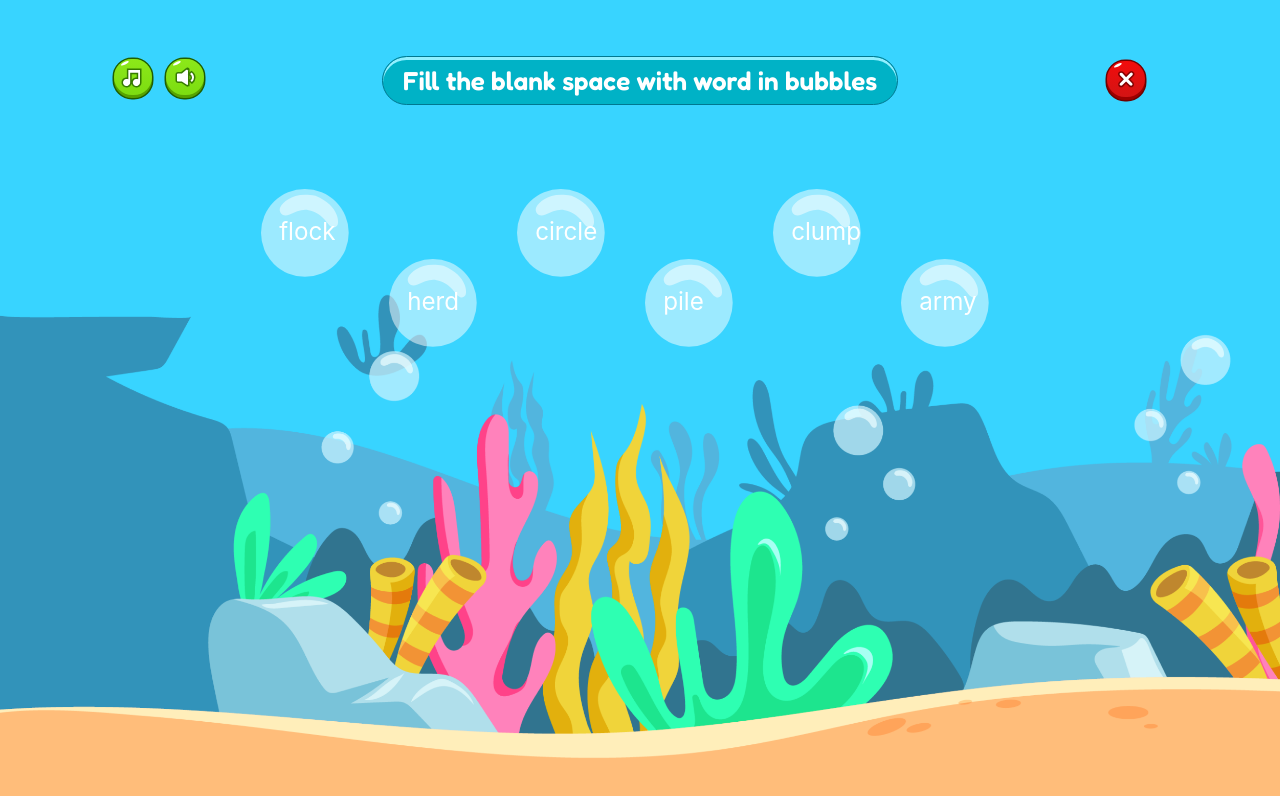
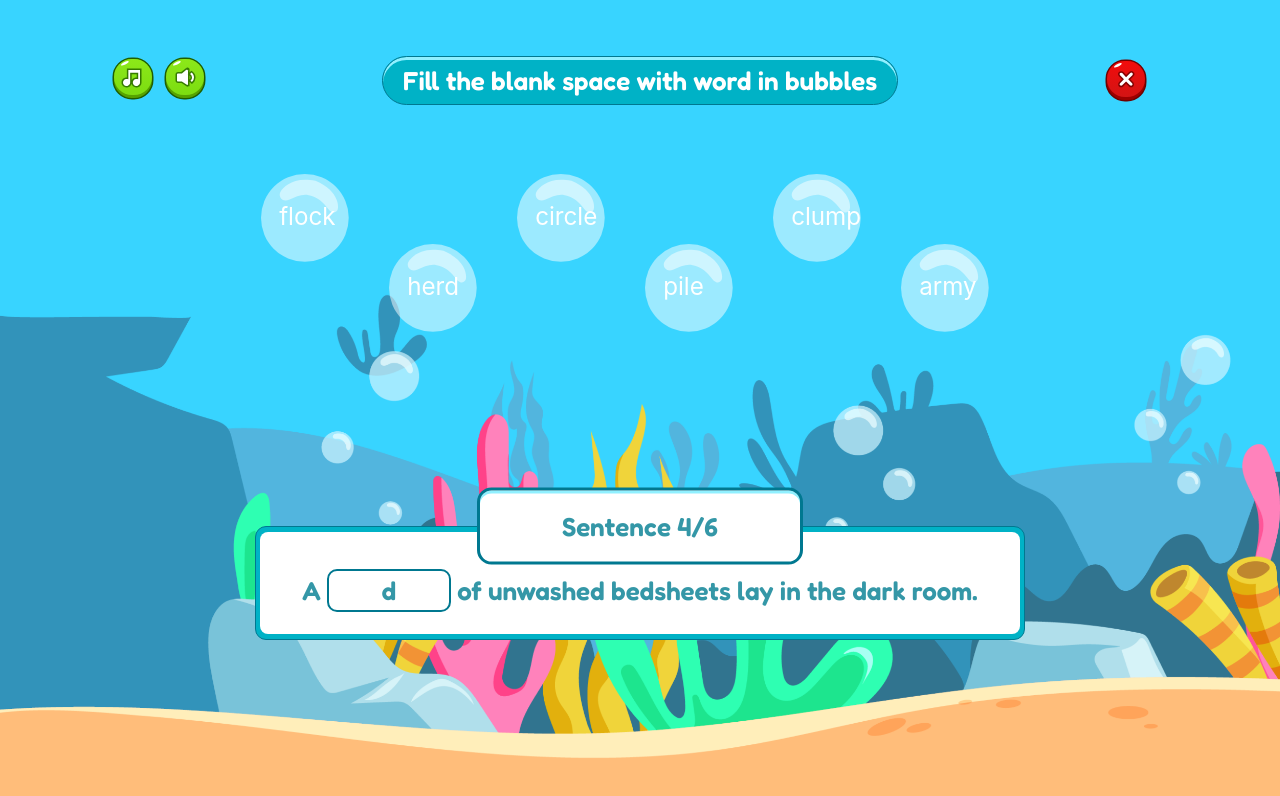
Before and after one commit to i-am-dev-Siddhesh/kids-app, a Next.js app: page / in a window 1280 px wide. Shown: the top 796 px of the page. Built offline with nearby package versions, Linux system fonts and the light colour scheme; a web font is replaced by a local one.

Commit message:
fix: answer section ui implemented

```diff
--- a/src/components/Banner/banner.module.css
+++ b/src/components/Banner/banner.module.css
@@ -1,7 +1,53 @@
 .bannerParent {
+    display: flex;
+
+    flex-direction: column;
+    height: 30rem;
+    width: 100%;
+}
+.footerSectionParent {
+    display: flex;
+    flex-direction: column;
+    align-items: center;
+}
+.footerSectionBox {
+    background: #00b2c6;
+    border: 1.5px solid #007890;
+    border-radius: 11px;
+    width: 60%;
+    min-height: 7rem;
+    display: flex;
+    flex-direction: column;
+    justify-content: center;
+}
+.innerSection {
+    background: #ffffff;
+    border-radius: 8px;
+    min-height: 6.4rem;
+    width: 99%;
+    margin: auto;
     display: flex;
     justify-content: center;
     align-items: center;
-    height: 20rem;
-    width: 100%;
+    height: 50px;
 }
+.sentence {
+    background: #ffffff;
+    border: 3.5px solid #007890;
+    box-shadow: inset 0px 3px 0px #91f0ff;
+    border-radius: 14.5px;
+    width: 320px;
+    min-height: 41px;
+    transform: translateY(50%);
+    display: flex;
+    justify-content: center;
+    align-items: center;
+}
+.answerBox {
+    display: inline-block;
+    background: #ffffff;
+    border: 2.5px solid #007890 !important;
+    width: 100px !important;
+    border-radius: 10px;
+    padding: 10px;
+}
--- a/src/components/Banner/index.js
+++ b/src/components/Banner/index.js
@@ -33,7 +33,19 @@ export const Banner = () => {
                     );
                 })}
             </div>
-            <div className={styles.secondSection}></div>
+            <div className={styles.footerSectionParent}>
+                <div className={styles.sentence}>
+                    <p style={{ color: "#3497A7" }}>Sentence 4/6</p>
+                </div>
+                <div className={styles.footerSectionBox}>
+                    <div className={styles.innerSection}>
+                        <p style={{ color: "#3497A7", marginTop: "40px" }}>
+                            A <div className={styles.answerBox}>d</div> of
+                            unwashed bedsheets lay in the dark room.
+                        </p>
+                    </div>
+                </div>
+            </div>
         </div>
     );
 };
```
Also changed, not shown: src/components/QuestionTemplate/QuestionTemplate.module.css (+4 -4 lines).
